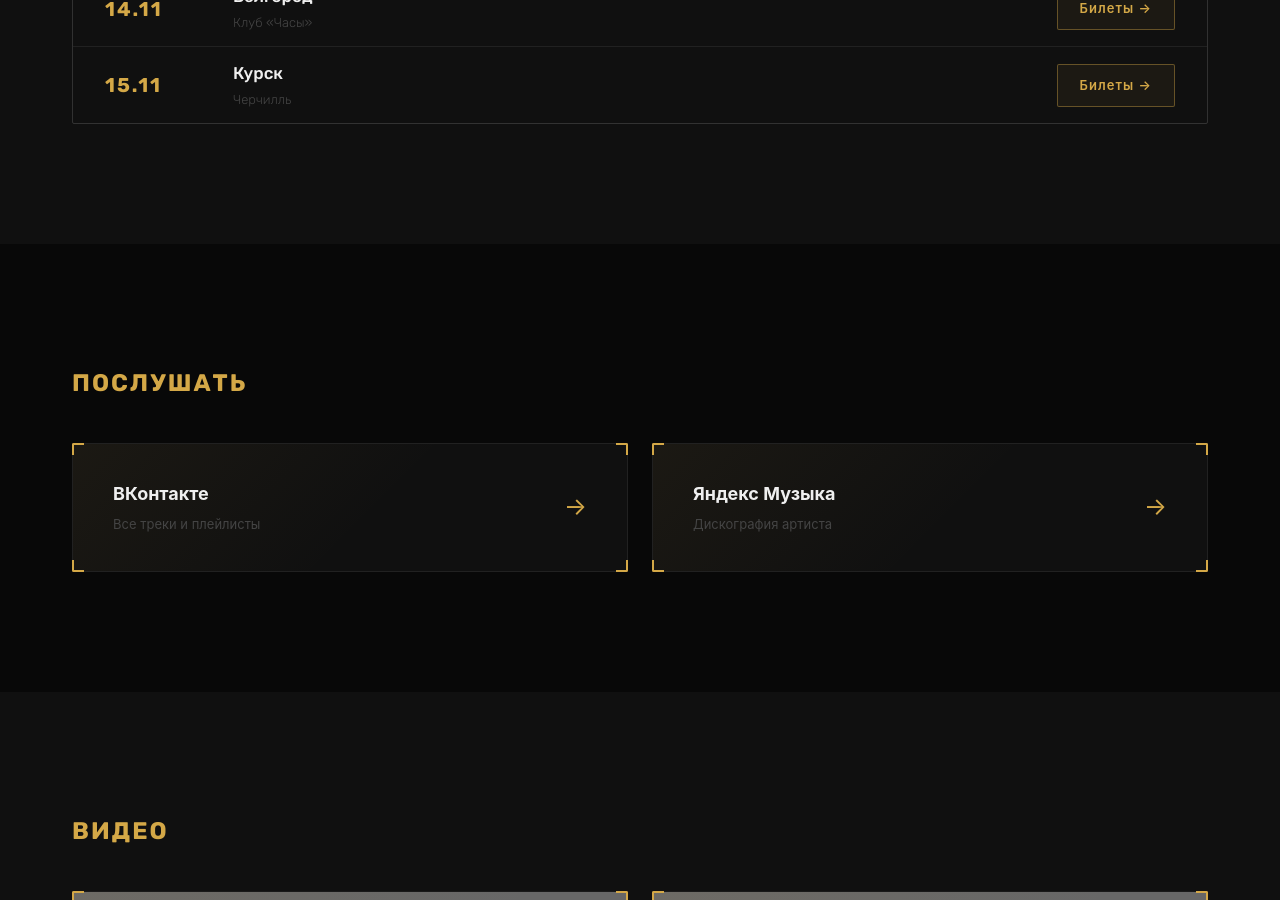
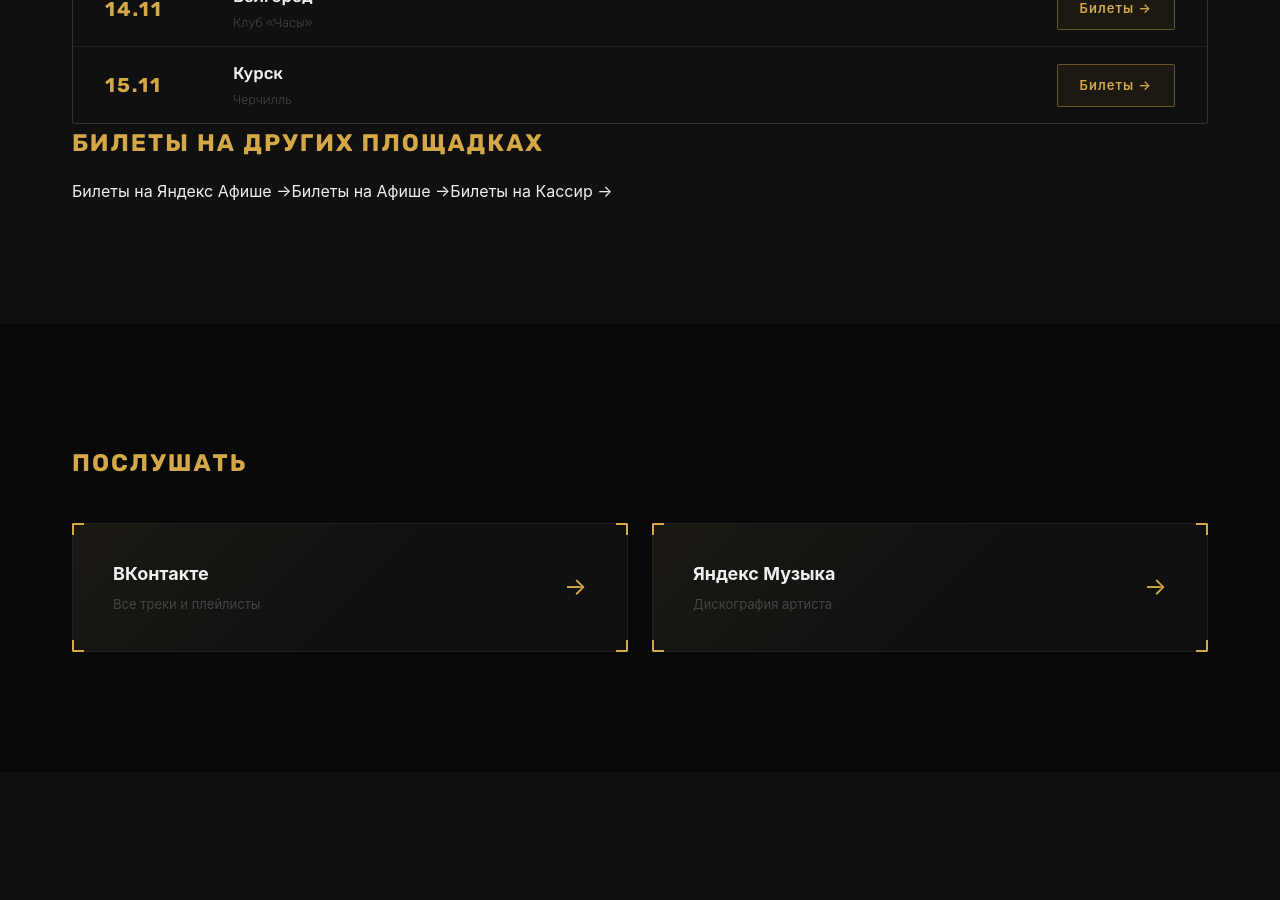
Before and after one commit to drknvpn/ChipaChipWeb, a React (Vite) app: page / in a window 1280 px wide. Shown: the part 3520-4420 px from the top of the page. Built offline with nearby package versions, Linux system fonts and the light colour scheme; grey boxes are pictures that could not be loaded.

Commit message:
Update Concerts.tsx

```diff
--- a/src/components/Concerts.tsx
+++ b/src/components/Concerts.tsx
@@ -23,7 +23,7 @@ export default function Concerts() {
     <section className="concerts-section" id="concerts">
       <div className="container">
         <span className="section-label">Концерты</span>
-        <h2 className="section-heading">СОВЕРШЕННОЛЕТНИЙ <span style={{ color: 'var(--accent)' }}>2026</span></h2>
+        <h2 className="section-heading">СОВЕРШЕННОЛЕТНИЙ  <span style={{ color: 'var(--accent)' }}>2026</span></h2>
 
         <div className="concerts-list">
           {concerts.map((c, i) => (
@@ -43,6 +43,22 @@ export default function Concerts() {
             </div>
           ))}
         </div>
+
+        {/* Блок с другими площадками */}
+        <div className="other-platforms">
+          <span className="section-label">Билеты на других площадках</span>
+          <div className="platforms-buttons">
+            <a href="https://afisha.yandex.ru/artist/chipachip" target="_blank" rel="noopener noreferrer" className="platform-btn">
+              Билеты на Яндекс Афише →
+            </a>
+            <a href="https://www.afisha.ru/search/?query=ChipaChip&searchInAllCities=true" target="_blank" rel="noopener noreferrer" className="platform-btn">
+              Билеты на Афише →
+            </a>
+            <a href="https://kassir.ru/artists/chipachip" target="_blank" rel="noopener noreferrer" className="platform-btn">
+              Билеты на Кассир →
+            </a>
+          </div>
+        </div>
       </div>
     </section>
   )
```
